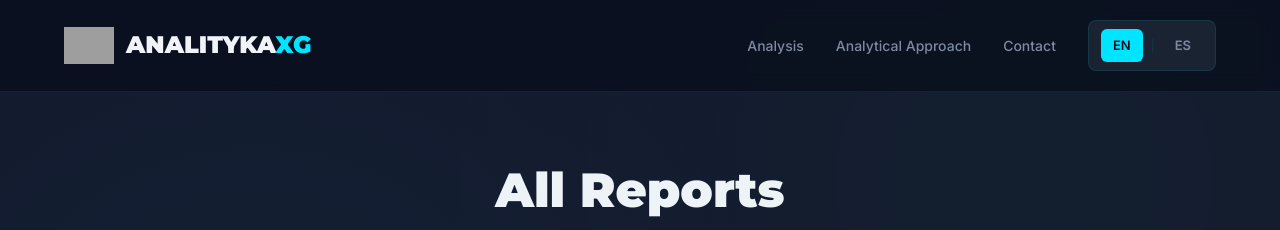
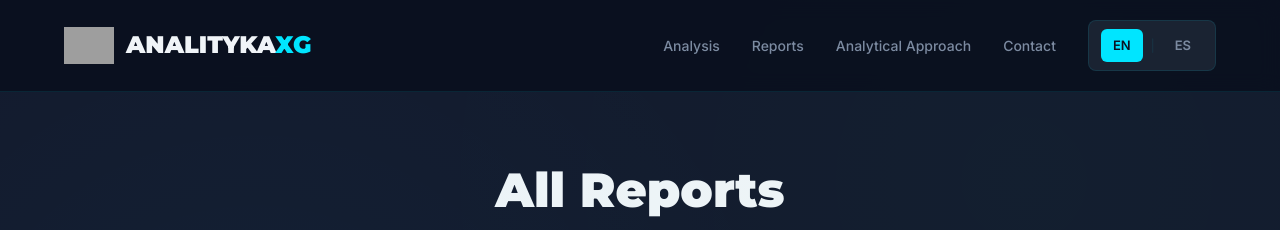
Before and after one commit to Fiallos77/analitykaXG, a Jekyll site: the page built from reports/index.md, in a window 1280 px wide. Shown: the top 230 px of the page. Built offline with Jekyll 4.4.1, drawn with Linux system fonts in a browser that asks for light colours; grey boxes are pictures that could not be loaded.

Commit message:
Add Reports link to default layout

```diff
--- a/_layouts/default.html
+++ b/_layouts/default.html
@@ -35,6 +35,7 @@
                             <li><a href="mailto:analitykaxg@gmail.com">Contacto</a></li>
                         {% else %}
                             <li><a href="{{ site.baseurl }}/#reports">Analysis</a></li>
+                            <li><a href="{{ site.baseurl }}/reports/">Reports</a></li>
                             <li><a href="{{ site.baseurl }}/#about">Analytical Approach</a></li>
                             <li><a href="mailto:analitykaxg@gmail.com">Contact</a></li>
                         {% endif %}
```
